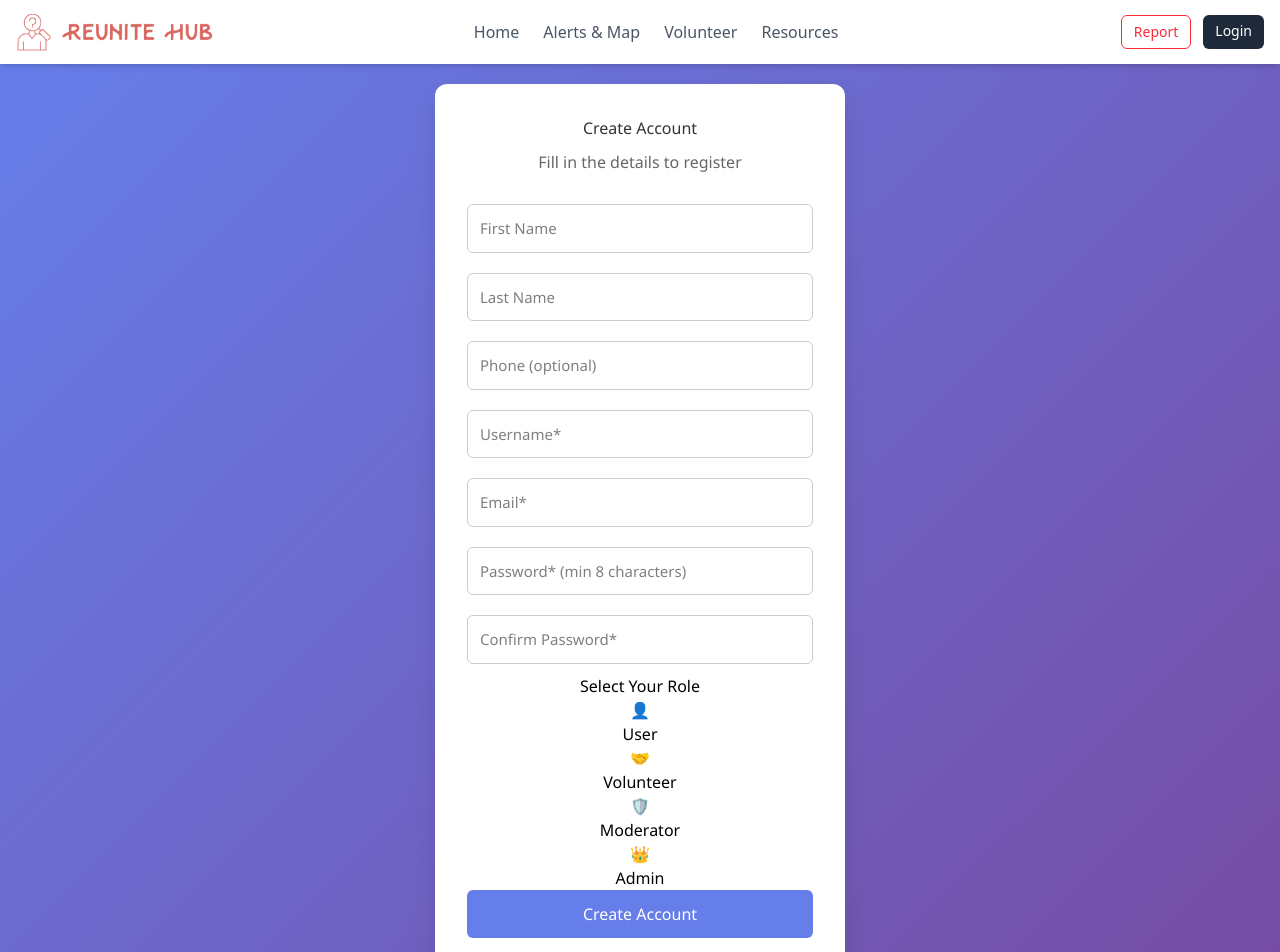
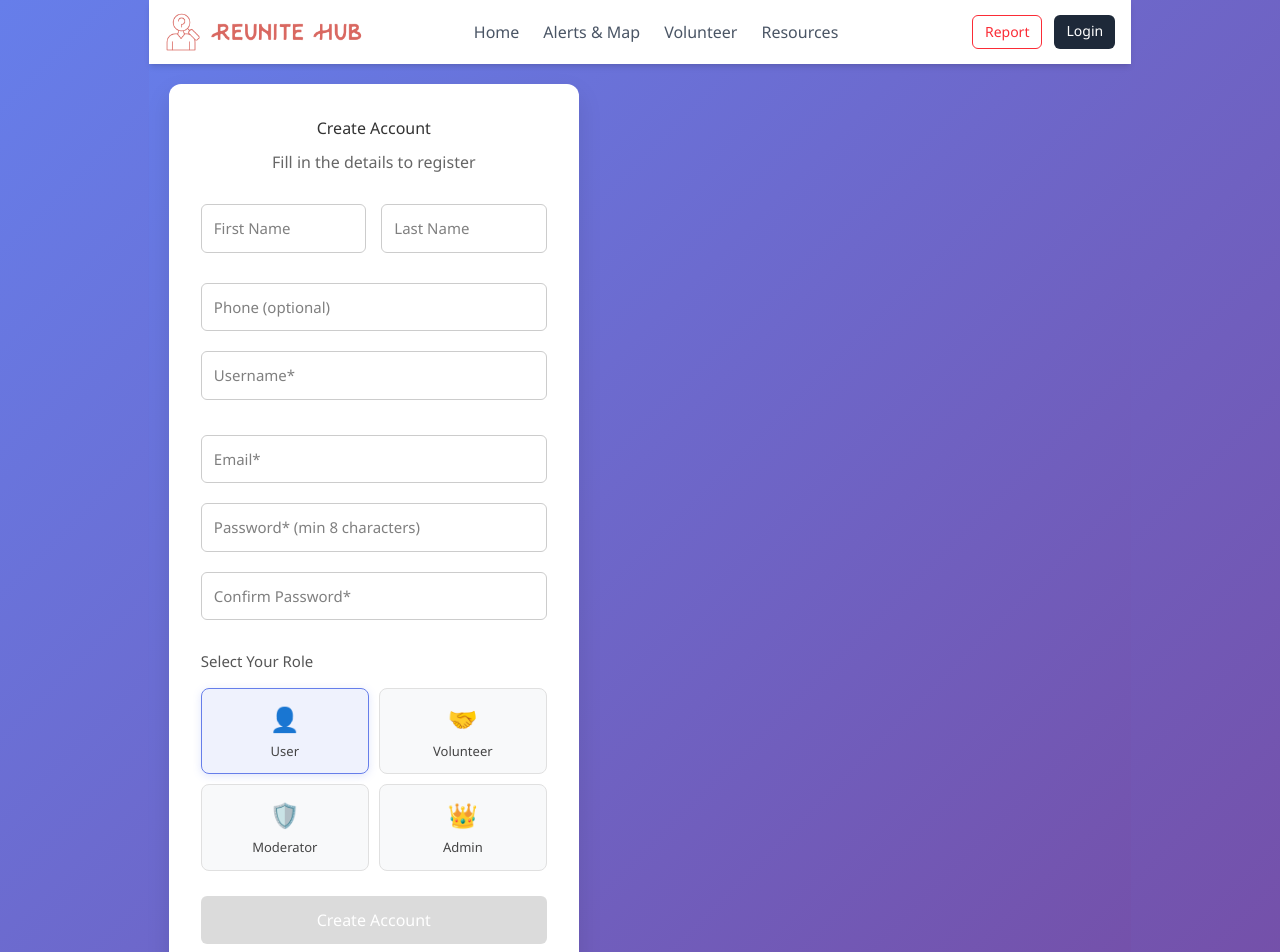
Before and after one commit to Eyuel763/ReuniteHub, a React (Vite) app in the folder frontend/: page /signup in a window 1280 px wide. Shown: the top 952 px of the page. Built offline with nearby package versions, Linux system fonts and the light colour scheme.

Commit message:
update styling for the role

```diff
--- a/frontend/src/Auth.css
+++ b/frontend/src/Auth.css
@@ -1,22 +1,21 @@
-/* Scope all styles under .auth-page */
-.auth-page {
+body, html {
+  margin: 0;
+  padding: 0;
+  font-family: 'Segoe UI', sans-serif;
+  background: linear-gradient(135deg, #667eea, #764ba2);
+  min-height: 100vh;
   display: flex;
   align-items: center;
   justify-content: center;
-  min-height: 100vh;
-  background: linear-gradient(135deg, #667eea, #764ba2);
-  font-family: 'Segoe UI', sans-serif;
-  margin: 0;
-  padding: 0;
 }
 
-.auth-page .auth-wrapper {
+.auth-wrapper {
   width: 100%;
   max-width: 450px;
   padding: 20px;
 }
 
-.auth-page .auth-box {
+.auth-box {
   background: white;
   padding: 2rem;
   border-radius: 12px;
@@ -24,17 +23,17 @@
   text-align: center;
 }
 
-.auth-page .auth-box h2 {
+.auth-box h2 {
   margin-bottom: 10px;
   color: #333;
 }
 
-.auth-page .auth-box p {
+.auth-box p {
   color: #666;
   margin-bottom: 20px;
 }
 
-.auth-page .auth-form input {
+.auth-form input {
   width: 100%;
   padding: 12px;
   margin: 10px 0;
@@ -43,7 +42,7 @@
   font-size: 15px;
 }
 
-.auth-page .auth-form button {
+.auth-form button {
   width: 100%;
   padding: 12px;
   background-color: #667eea;
@@ -55,11 +54,11 @@
   transition: background 0.3s ease;
 }
 
-.auth-page .auth-form button:hover {
+.auth-form button:hover {
   background-color: #5a67d8;
 }
 
-.auth-page .auth-options {
+.auth-options {
   margin-top: 10px;
   display: flex;
   justify-content: space-between;
@@ -67,39 +66,230 @@
   color: #555;
 }
 
-.auth-page .auth-options a {
+.auth-options a {
   text-decoration: none;
   color: #667eea;
 }
+.auth-options label {
+  display: flex;
+  align-items: center;
+  gap: 6px;
+}
+.auth-options input[type="checkbox"] {
+  width: 16px;
+  height: 16px;
+}
 
-.auth-page .auth-options label {
+
+.auth-link {
+  margin-top: 15px;
+  font-size: 14px;
+}
+
+.auth-link a {
+  color: #667eea;
+  text-decoration: none;
+  font-weight: bold;
+}
+
+
+.role-select {
+  display: flex;
+  justify-content: space-between;
+  margin: 10px 0;
+  font-size: 14px;
+  color: #555;
+}
+
+.role-select label {
   display: flex;
   align-items: center;
   gap: 6px;
 }
 
-.auth-page .auth-options input[type="checkbox"] {
-  width: 16px;
-  height: 16px;
+/* Form Row */
+.form-row {
+display: grid;
+grid-template-columns: 1fr 1fr;
+gap: 15px;
+margin-bottom: 10px;
 }
 
-.auth-page .auth-link {
-  margin-top: 15px;
-  font-size: 14px;
+/* Role Selection Styles */
+.role-section {
+margin: 20px 0;
 }
 
-.auth-page .auth-link a {
+.role-title {
+color: #555;
+margin-bottom: 15px;
+font-size: 15px;
+text-align: left;
+}
+
+.role-grid {
+display: grid;
+grid-template-columns: repeat(2, 1fr);
+gap: 10px;
+}
+
+.role-card {
+background: #f8f9fa;
+border: 1px solid #e0e0e0;
+border-radius: 8px;
+padding: 12px;
+cursor: pointer;
+transition: all 0.3s ease;
+}
+
+.role-card:hover {
+border-color: #c1c1c1;
+}
+
+.role-card.active {
+border-color: #667eea;
+background-color: rgba(102, 126, 234, 0.1);
+box-shadow: 0 2px 8px rgba(102, 126, 234, 0.2);
+}
+
+.role-content {
+display: flex;
+flex-direction: column;
+align-items: center;
+gap: 5px;
+}
+
+.role-icon {
+font-size: 24px;
+}
+
+.role-name {
+font-size: 13px;
+color: #444;
+font-weight: 500;
+}
+
+/* Adjust existing button style */
+.auth-button {
+margin-top: 5px;
+}
+
+/* Login Specific Styles */
+.auth-subtitle {
+color: #666;
+margin-bottom: 2rem;
+}
+
+.checkbox-label {
+display: flex;
+align-items: center;
+gap: 8px;
+color: #555;
+cursor: pointer;
+}
+
+.checkbox-label input {
+position: absolute;
+opacity: 0;
+cursor: pointer;
+}
+
+.checkmark {
+display: inline-block;
+width: 18px;
+height: 18px;
+background: white;
+border: 1px solid #ccc;
+border-radius: 4px;
+position: relative;
+}
+
+.checkbox-label input:checked ~ .checkmark {
+background: #667eea;
+border-color: #667eea;
+}
+
+.checkmark:after {
+content: "";
+position: absolute;
+display: none;
+left: 6px;
+top: 2px;
+width: 4px;
+height: 10px;
+border: solid white;
+border-width: 0 2px 2px 0;
+transform: rotate(45deg);
+}
+
+.checkbox-label input:checked ~ .checkmark:after {
+display: block;
+}
+
+.forgot-password {
 color: #667eea;
 text-decoration: none;
-  font-weight: bold;
+font-size: 14px;
+transition: color 0.3s ease;
 }
 
-.auth-page .auth-footer {
+.forgot-password:hover {
+color: #5a67d8;
+}
+
+.auth-footer {
 margin-top: 1.5rem;
 color: #666;
 font-size: 14px;
 }
 
-.auth-page .auth-footer .auth-link {
+.auth-footer .auth-link {
 font-weight: 500;
 }
+/* Username Check Styles */
+.form-group {
+position: relative;
+margin-bottom: 15px;
+}
+
+.status {
+font-size: 0.8rem;
+padding: 4px 0;
+margin-top: -8px;
+}
+
+.status.loading {
+color: #666;
+}
+
+.status.success {
+color: #28a745;
+}
+
+.status.error {
+color: #dc3545;
+}
+
+.suggestions {
+margin-top: 4px;
+font-size: 0.75rem;
+}
+
+.suggestion {
+display: inline-block;
+margin-right: 8px;
+color: #6c757d;
+cursor: pointer;
+}
+
+.suggestion:hover {
+text-decoration: underline;
+color: #007bff;
+}
+
+/* Disabled button style */
+.auth-button:disabled {
+background-color: #cccccc;
+cursor: not-allowed;
+opacity: 0.7;
+}
```
Lines whose indentation alone changed are shown as unchanged.
